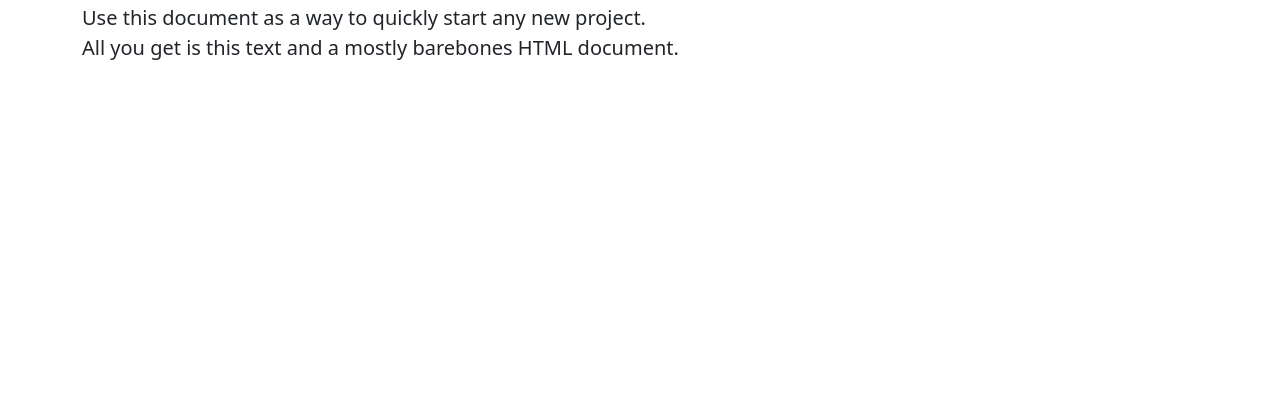
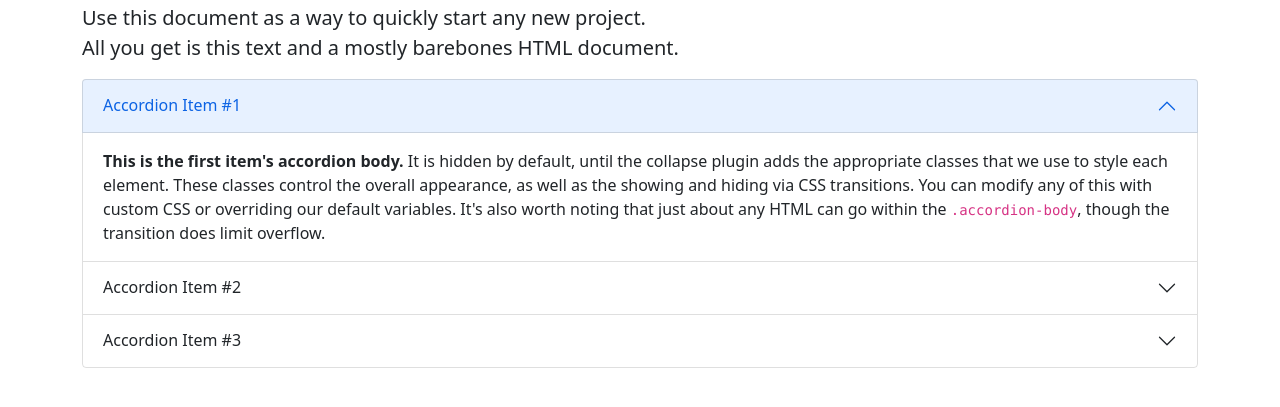
Before and after one commit to mfrench71/bootstrap-test, a website: page index.html in a window 1280 px wide. Shown: the part 53-460 px from the top of the page. Drawn offline with Linux system fonts and the light colour scheme.

Commit message:
BS Accordion Test

```diff
--- a/assets/scss/main.scss
+++ b/assets/scss/main.scss
@@ -10,3 +10,10 @@
 @import "../../node_modules/bootstrap/scss/type";
 @import "../../node_modules/bootstrap/scss/images";
 @import "../../node_modules/bootstrap/scss/containers";
+@import "../../node_modules/bootstrap/scss/grid";
+@import "../../node_modules/bootstrap/scss/tables";
+@import "../../node_modules/bootstrap/scss/forms";
+@import "../../node_modules/bootstrap/scss/buttons";
+@import "../../node_modules/bootstrap/scss/transitions";
+@import "../../node_modules/bootstrap/scss/dropdown";
+@import "../../node_modules/bootstrap/scss/accordion";
--- a/index.html
+++ b/index.html
@@ -22,6 +22,44 @@
                     document.
                 </p>
             </div>
+            <div class="accordion" id="accordionExample">
+                <div class="accordion-item">
+                  <h2 class="accordion-header" id="headingOne">
+                    <button class="accordion-button" type="button" data-bs-toggle="collapse" data-bs-target="#collapseOne" aria-expanded="true" aria-controls="collapseOne">
+                      Accordion Item #1
+                    </button>
+                  </h2>
+                  <div id="collapseOne" class="accordion-collapse collapse show" aria-labelledby="headingOne" data-bs-parent="#accordionExample">
+                    <div class="accordion-body">
+                      <strong>This is the first item's accordion body.</strong> It is hidden by default, until the collapse plugin adds the appropriate classes that we use to style each element. These classes control the overall appearance, as well as the showing and hiding via CSS transitions. You can modify any of this with custom CSS or overriding our default variables. It's also worth noting that just about any HTML can go within the <code>.accordion-body</code>, though the transition does limit overflow.
+                    </div>
+                  </div>
+                </div>
+                <div class="accordion-item">
+                  <h2 class="accordion-header" id="headingTwo">
+                    <button class="accordion-button collapsed" type="button" data-bs-toggle="collapse" data-bs-target="#collapseTwo" aria-expanded="false" aria-controls="collapseTwo">
+                      Accordion Item #2
+                    </button>
+                  </h2>
+                  <div id="collapseTwo" class="accordion-collapse collapse" aria-labelledby="headingTwo" data-bs-parent="#accordionExample">
+                    <div class="accordion-body">
+                      <strong>This is the second item's accordion body.</strong> It is hidden by default, until the collapse plugin adds the appropriate classes that we use to style each element. These classes control the overall appearance, as well as the showing and hiding via CSS transitions. You can modify any of this with custom CSS or overriding our default variables. It's also worth noting that just about any HTML can go within the <code>.accordion-body</code>, though the transition does limit overflow.
+                    </div>
+                  </div>
+                </div>
+                <div class="accordion-item">
+                  <h2 class="accordion-header" id="headingThree">
+                    <button class="accordion-button collapsed" type="button" data-bs-toggle="collapse" data-bs-target="#collapseThree" aria-expanded="false" aria-controls="collapseThree">
+                      Accordion Item #3
+                    </button>
+                  </h2>
+                  <div id="collapseThree" class="accordion-collapse collapse" aria-labelledby="headingThree" data-bs-parent="#accordionExample">
+                    <div class="accordion-body">
+                      <strong>This is the third item's accordion body.</strong> It is hidden by default, until the collapse plugin adds the appropriate classes that we use to style each element. These classes control the overall appearance, as well as the showing and hiding via CSS transitions. You can modify any of this with custom CSS or overriding our default variables. It's also worth noting that just about any HTML can go within the <code>.accordion-body</code>, though the transition does limit overflow.
+                    </div>
+                  </div>
+                </div>
+              </div>
         </main>
         <!-- /.container -->
             <script src="/assets/js/dist/bootstrap.min.js"></script>
```
Also changed, not shown: assets/css/main.min.css, 1 other file.
